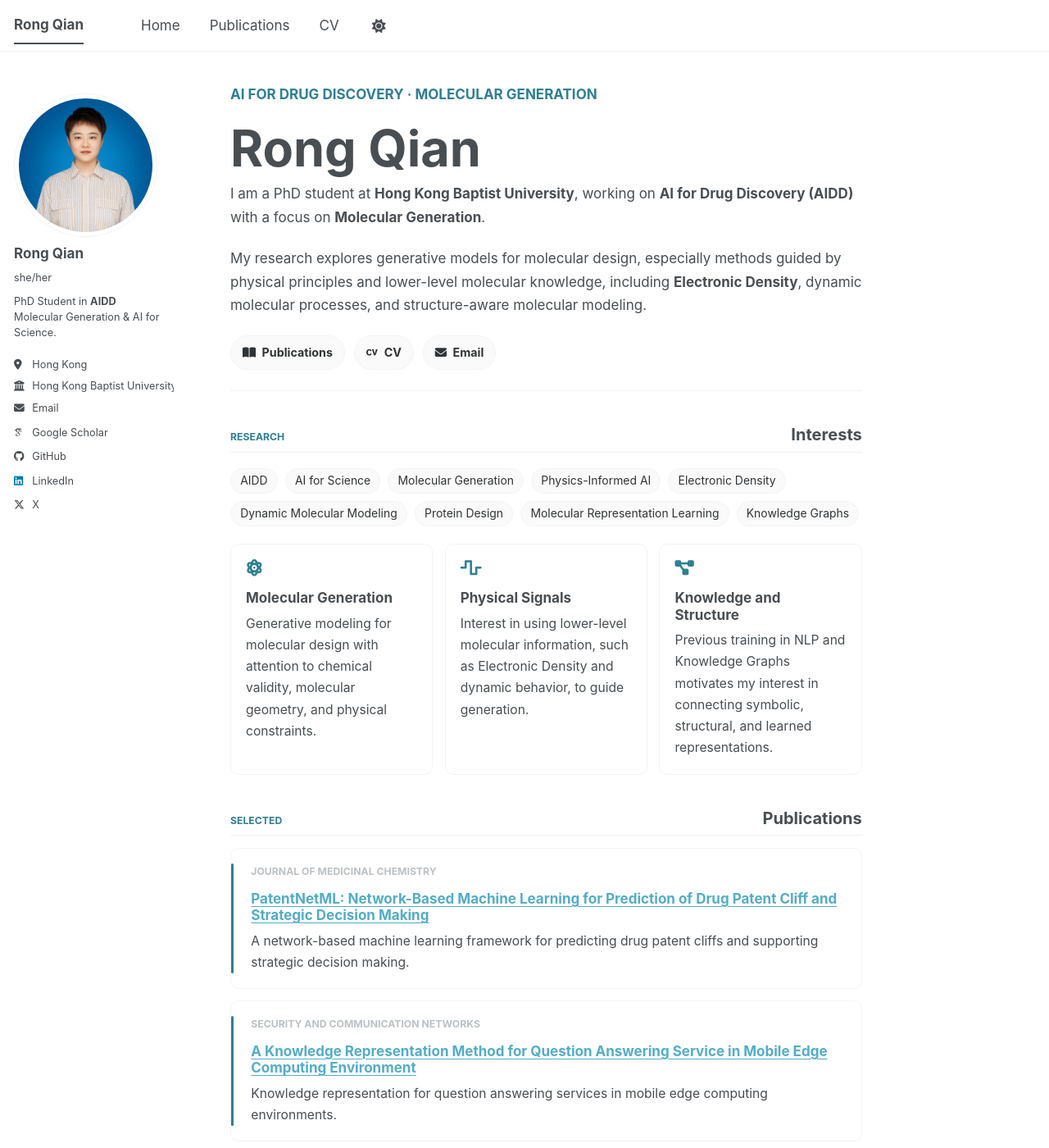
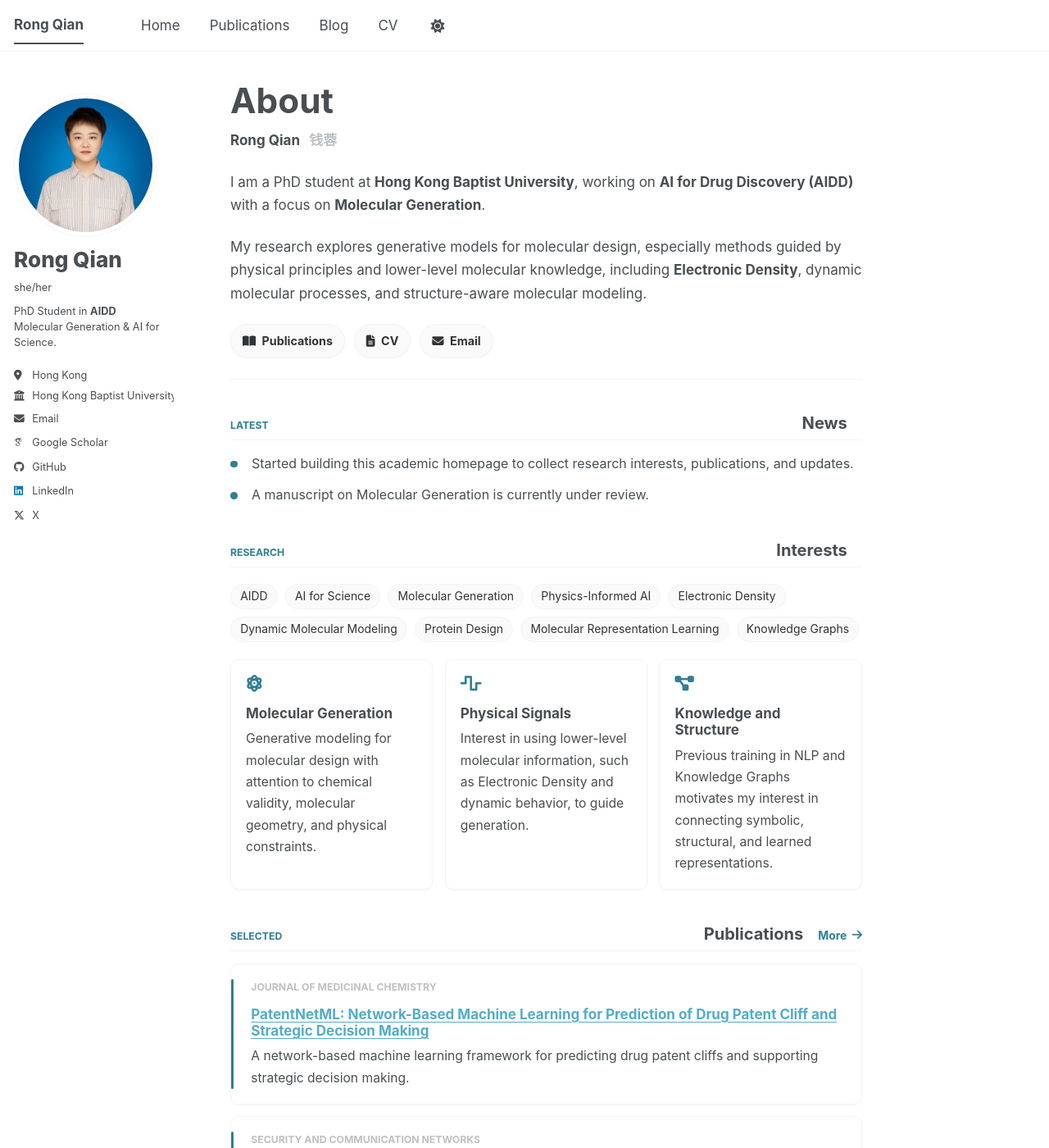
Before and after one commit to qianrong0709/qianrong0709.github.io, a Jekyll site: the page built from _pages/about.md, in a window 1280 px wide and 1400 px high. Shown: the whole window at 82% size. Built offline with Jekyll 4.4.1, drawn with Linux system fonts in a browser that asks for light colours; some web fonts are replaced; a script bundle is joined from its source files by our own code; library files that are not in the unit come from our copies; some of the changed text lies outside the part shown.

Commit message:
Refine PRISM-like homepage

```diff
--- a/_data/navigation.yml
+++ b/_data/navigation.yml
@@ -14,5 +14,8 @@ main:
   - title: "Publications"
     url: /publications/
 
+  - title: "Blog"
+    url: /blog/
+
   - title: "CV"
     url: /cv/
--- a/_pages/about.md
+++ b/_pages/about.md
@@ -8,8 +8,8 @@ redirect_from:
 ---
 
 <section class="home-hero">
-  <p class="hero-kicker">AI for Drug Discovery · Molecular Generation</p>
-  <h1>Rong Qian</h1>
+  <h1>About</h1>
+  <p class="name-line">Rong Qian <span>钱蓉</span></p>
   <p class="intro-lede">
     I am a PhD student at <strong>Hong Kong Baptist University</strong>, working on <strong>AI for Drug Discovery (AIDD)</strong> with a focus on <strong>Molecular Generation</strong>.
   </p>
@@ -18,9 +18,26 @@ redirect_from:
   </p>
   <div class="home-actions">
     <a href="/publications/" class="pill-link"><i class="fas fa-book-open" aria-hidden="true"></i> Publications</a>
-    <a href="/cv/" class="pill-link"><i class="ai ai-cv" aria-hidden="true"></i> CV</a>
+    <a href="/cv/" class="pill-link"><i class="fas fa-file-lines" aria-hidden="true"></i> CV</a>
     <a href="mailto:qianrong0709@gmail.com" class="pill-link"><i class="fas fa-envelope" aria-hidden="true"></i> Email</a>
   </div>
+</section>
+
+<section class="home-section" id="news">
+  <div class="section-heading">
+    <p>Latest</p>
+    <h2>News</h2>
+  </div>
+  <ul class="news-list">
+    <li>
+      <span class="news-marker"></span>
+      <p>Started building this academic homepage to collect research interests, publications, and updates.</p>
+    </li>
+    <li>
+      <span class="news-marker"></span>
+      <p>A manuscript on Molecular Generation is currently under review.</p>
+    </li>
+  </ul>
 </section>
 
 <section class="home-section">
@@ -63,6 +80,7 @@ redirect_from:
   <div class="section-heading">
     <p>Selected</p>
     <h2>Publications</h2>
+    <a href="/publications/" class="section-more">More <i class="fas fa-arrow-right" aria-hidden="true"></i></a>
   </div>
   <div class="publication-preview-list">
     {% assign selected_publications = site.publications | sort: "date" | reverse %}
@@ -83,14 +101,12 @@ redirect_from:
   </div>
   <ul class="timeline-list">
     <li>
-      <strong>PhD Student, AI for Drug Discovery</strong>
-      <span class="meta-line">Hong Kong Baptist University</span>
-      <span class="meta-line">Joint supervisors: Prof. Dongsheng Cao (Central South University), Prof. Aiping Lu (HKBU), and Prof. Jin Liu (HKBU)</span>
+      <strong>PhD Student, Hong Kong Baptist University</strong>
+      <span class="meta-line">AI for Drug Discovery (AIDD), with a focus on Molecular Generation.</span>
     </li>
     <li>
-      <strong>Master's Study, Computer Science</strong>
-      <span class="meta-line">School of Computer Science, Beijing Information Science and Technology University</span>
-      <span class="meta-line">Advisor: Prof. Xia Hou; research area: Natural Language Processing (NLP) and Knowledge Graphs</span>
+      <strong>Master's Study, Beijing Information Science and Technology University</strong>
+      <span class="meta-line">Computer Science, Natural Language Processing (NLP), and Knowledge Graphs.</span>
     </li>
   </ul>
 </section>
--- a/_sass/layout/_custom.scss
+++ b/_sass/layout/_custom.scss
@@ -19,6 +19,18 @@ html[data-font-style="modern"] body {
 
 html[data-font-style="soft"] body {
   font-family: "Avenir Next", Avenir, -apple-system, BlinkMacSystemFont, "Segoe UI", Arial, sans-serif;
+}
+
+.sidebar .author__name {
+  margin-top: 0.8rem;
+  margin-bottom: 0.35rem;
+  font-size: 1.45rem;
+  font-weight: 800;
+  line-height: 1.08;
+}
+
+.author__pronouns {
+  font-size: 0.92em;
 }
 
 .page__content {
@@ -67,18 +79,22 @@ html[data-font-style="soft"] body {
 
 .home-hero h1 {
   margin: 0 0 0.65rem;
-  font-size: 3.4rem;
-  line-height: 0.96;
+  font-size: 2.35rem;
+  line-height: 1.05;
   letter-spacing: 0;
 }
 
-.hero-kicker {
-  margin: 0 0 0.75rem;
-  color: var(--global-base-color);
-  font-size: 0.78em;
+.name-line {
+  margin: -0.15rem 0 1rem;
+  color: var(--global-text-color);
+  font-size: 1.05em;
   font-weight: 700;
-  letter-spacing: 0;
-  text-transform: uppercase;
+}
+
+.name-line span {
+  margin-left: 0.4rem;
+  color: var(--global-text-color-light);
+  font-weight: 600;
 }
 
 .home-actions {
@@ -100,11 +116,15 @@ html[data-font-style="soft"] body {
   font-size: 0.84em;
   font-weight: 700;
   text-decoration: none !important;
+  box-shadow: 0 1px 2px rgba(15, 23, 42, 0.04);
+  transition: transform 160ms ease, box-shadow 160ms ease, border-color 160ms ease, color 160ms ease;
 }
 
 .pill-link:hover {
+  transform: translateY(-2px);
   border-color: var(--global-link-color);
   color: var(--global-link-color) !important;
+  box-shadow: 0 10px 22px rgba(15, 23, 42, 0.10);
 }
 
 .home-section {
@@ -112,9 +132,10 @@ html[data-font-style="soft"] body {
 }
 
 .section-heading {
-  display: flex;
+  display: grid;
+  grid-template-columns: 1fr auto auto;
   align-items: baseline;
-  justify-content: space-between;
+  column-gap: 1rem;
   gap: 1rem;
   margin-bottom: 0.85rem;
   border-bottom: 1px solid var(--global-border-color);
@@ -134,6 +155,22 @@ html[data-font-style="soft"] body {
   padding-bottom: 0.45rem;
   border-bottom: 0;
   font-size: 1.18em;
+}
+
+.section-more {
+  display: inline-flex;
+  align-items: center;
+  gap: 0.35rem;
+  color: var(--global-base-color) !important;
+  font-size: 0.82em;
+  font-weight: 700;
+  text-decoration: none !important;
+  transition: transform 160ms ease, color 160ms ease;
+}
+
+.section-more:hover {
+  transform: translateX(2px);
+  color: var(--global-link-color) !important;
 }
 
 .research-tags {
@@ -173,6 +210,15 @@ html[data-font-style="soft"] body {
   border: 1px solid var(--global-border-color);
   border-radius: 10px;
   background: var(--global-bg-color);
+  box-shadow: 0 1px 2px rgba(15, 23, 42, 0.04);
+  transition: transform 180ms ease, box-shadow 180ms ease, border-color 180ms ease;
+}
+
+.research-card:hover,
+.publication-preview:hover {
+  transform: translateY(-3px);
+  border-color: var(--global-link-color);
+  box-shadow: 0 14px 30px rgba(15, 23, 42, 0.12);
 }
 
 .research-card i {
@@ -225,6 +271,33 @@ html[data-font-style="soft"] body {
   font-weight: 700;
   letter-spacing: 0;
   text-transform: uppercase;
+}
+
+.news-list {
+  margin: 0;
+  padding: 0;
+  list-style: none;
+}
+
+.news-list li {
+  display: grid;
+  grid-template-columns: 0.75rem 1fr;
+  gap: 0.7rem;
+  margin-bottom: 0.65rem;
+  align-items: start;
+}
+
+.news-list p {
+  margin: 0;
+  font-size: 0.94em;
+}
+
+.news-marker {
+  width: 0.48rem;
+  height: 0.48rem;
+  margin-top: 0.55em;
+  border-radius: 50%;
+  background: var(--global-base-color);
 }
 
 .info-grid {
@@ -281,7 +354,7 @@ html[data-font-style="soft"] body {
 .meta-line {
   display: block;
   margin-top: 0.1rem;
-  color: var(--global-text-color-light);
+  color: #6d7680;
   font-size: 0.9em;
 }
 
@@ -318,9 +391,11 @@ html[data-font-style="soft"] body {
   border-radius: 50%;
   color: var(--global-link-color);
   text-decoration: none;
+  transition: transform 160ms ease, border-color 160ms ease, background 160ms ease;
 }
 
 .profile-icons a:hover {
+  transform: translateY(-2px);
   border-color: var(--global-link-color);
   background: var(--global-code-background-color);
 }
@@ -345,6 +420,12 @@ html[data-theme="dark"] {
     color: var(--global-text-color) !important;
   }
 
+  .pill-link:hover,
+  .research-card:hover,
+  .publication-preview:hover {
+    box-shadow: 0 14px 28px rgba(0, 0, 0, 0.28);
+  }
+
   .info-panel h3 {
     color: var(--global-text-color);
   }
@@ -360,14 +441,31 @@ html[data-theme="dark"] {
   }
 
   .section-heading {
-    display: block;
+    grid-template-columns: 1fr;
+    row-gap: 0.1rem;
   }
 
   .home-hero h1 {
-    font-size: 2.4rem;
+    font-size: 2rem;
   }
 
   .research-tags li {
     white-space: normal;
   }
 }
+
+@media (prefers-reduced-motion: reduce) {
+  .pill-link,
+  .research-card,
+  .publication-preview,
+  .profile-icons a {
+    transition: none;
+  }
+
+  .pill-link:hover,
+  .research-card:hover,
+  .publication-preview:hover,
+  .profile-icons a:hover {
+    transform: none;
+  }
+}
```
Also changed, not shown: _pages/blog.md (added, +10 -0 lines), _pages/cv.md (+1 -25 lines).
